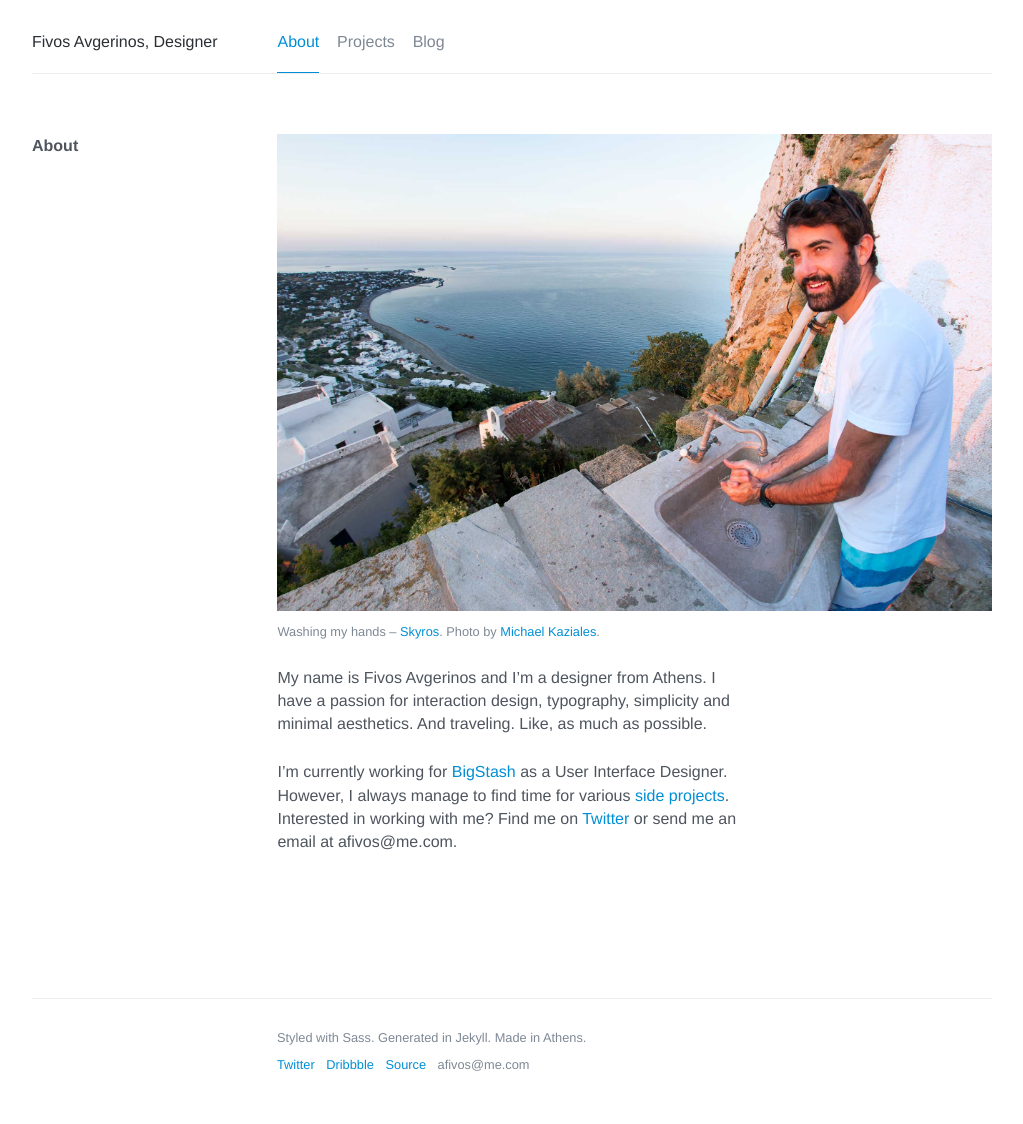
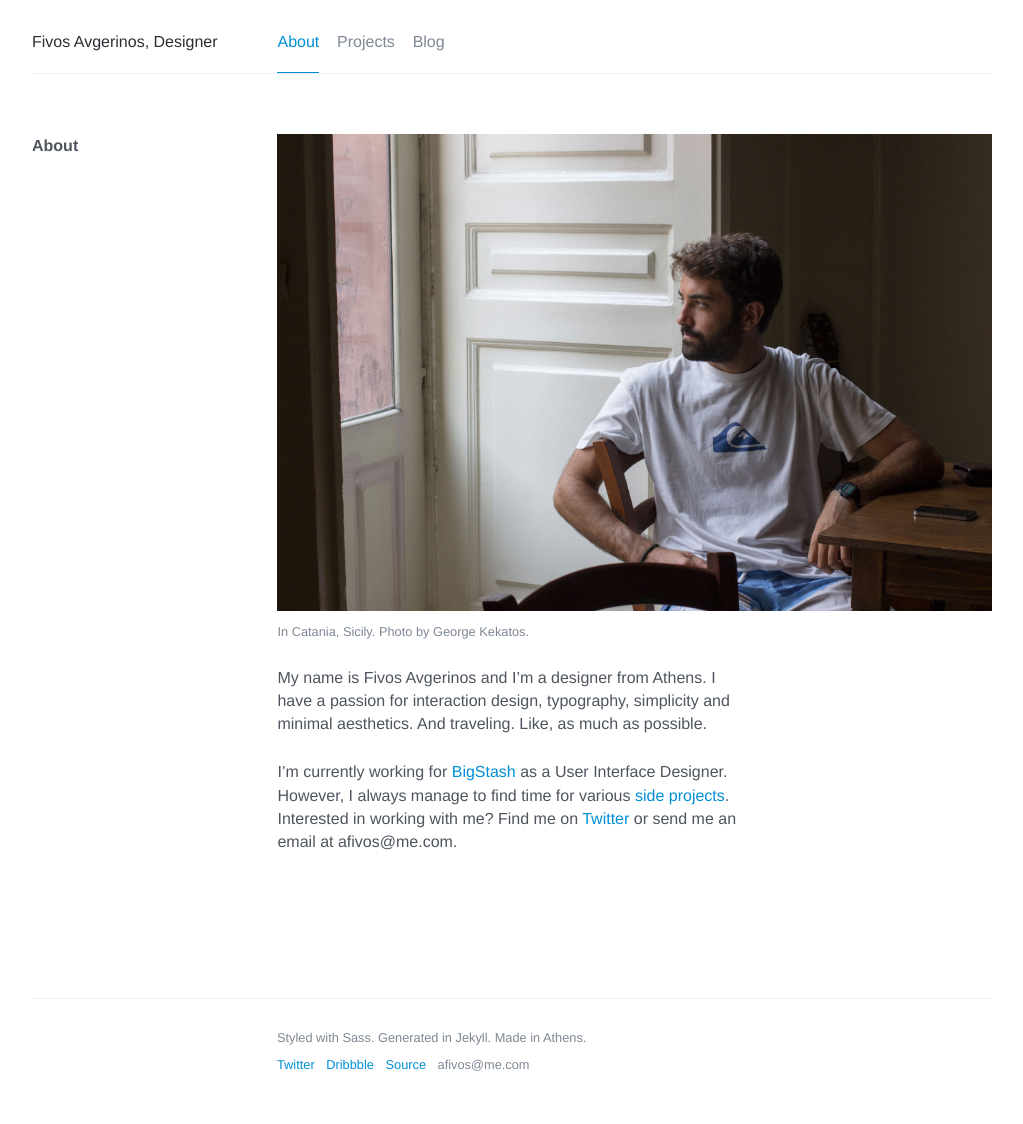
Before and after one commit to afivos/afivos.com, a Jekyll site: the page built from index.md, in a window 1280 px wide. Shown: the whole page, without its empty margins (128-1151 px from the left). Built offline with Jekyll 4.4.1, drawn with Linux system fonts in a browser that asks for light colours; nearby versions of some CDN libraries; comment, search, counter and statistics services are not loaded.

Commit message:
Update photo

```diff
--- a/index.md
+++ b/index.md
@@ -3,8 +3,8 @@ layout: page
 title: About
 ---
 <figure>
-    <img src="/images/2015/06/IMG_1327_AWA.jpg" class="imgbleed">
-    <figcaption>Washing my hands – <a href="http://www.greece.com/destinations/Sporades/Skyros/">Skyros</a>. Photo by <a href="https://500px.com/mickaz">Michael Kaziales</a>.</figcaption>
+    <img src="/images/2015/07/IMG_7904.jpg" class="imgbleed">
+    <figcaption>In Catania, Sicily. Photo by George Kekatos.</figcaption>
 </figure>
 
 My name is Fivos Avgerinos and I'm a designer from Athens. I have a passion for interaction design, typography, simplicity and minimal aesthetics. And traveling. Like, as much as possible.
```
Also changed, not shown: images/2015/07/IMG_7904.jpg (added).
